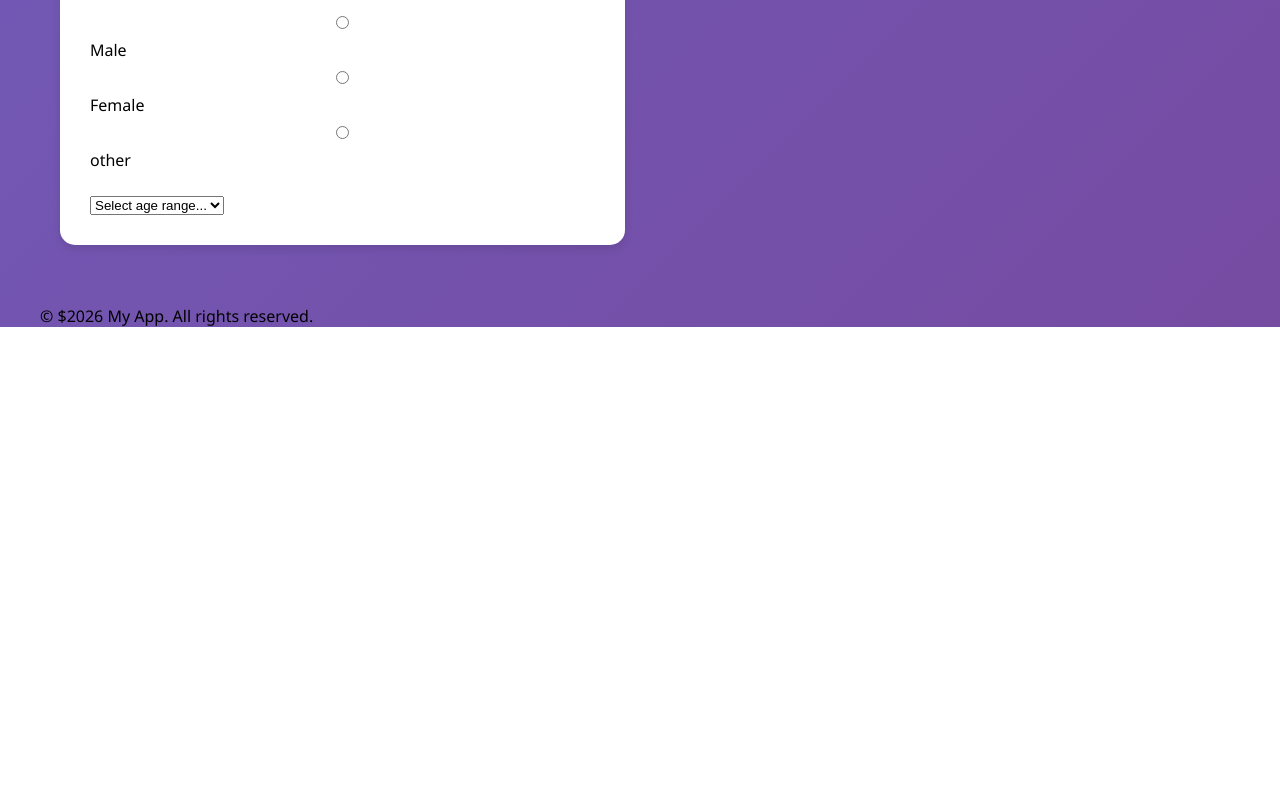
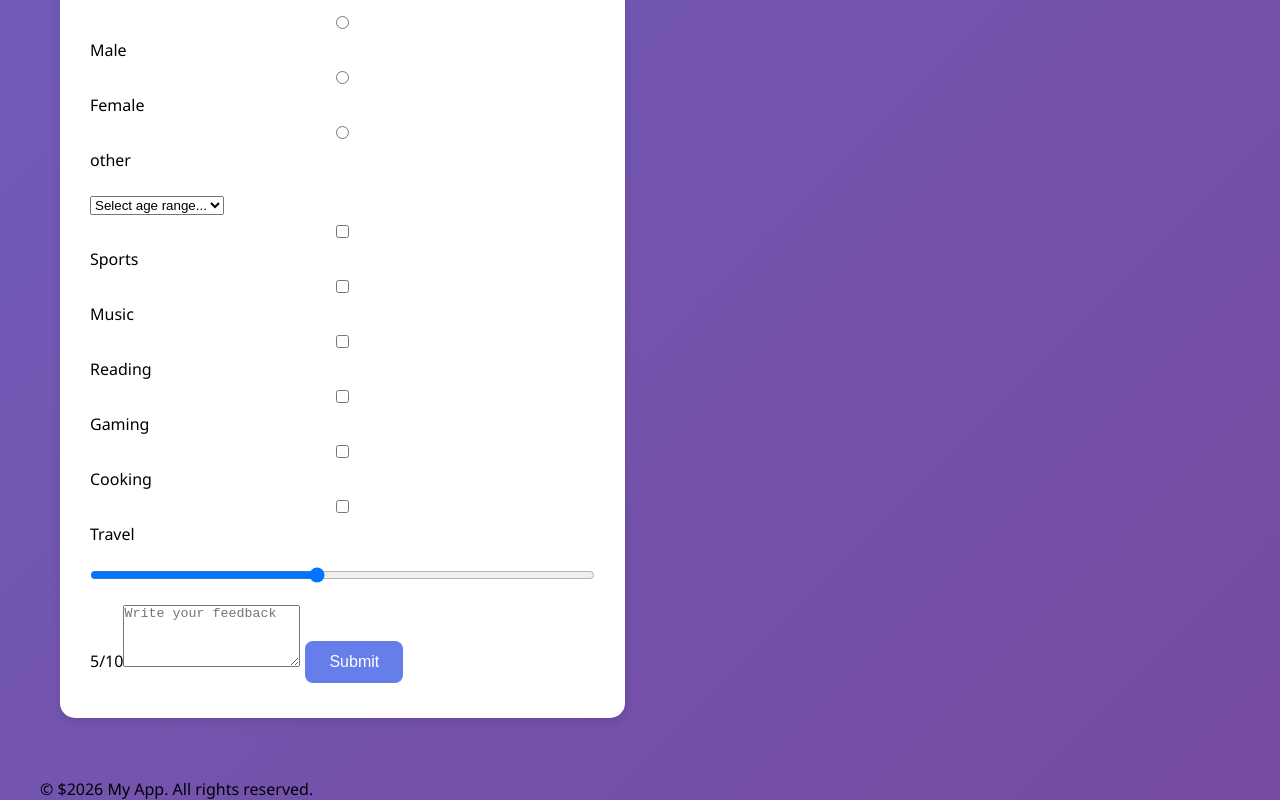
Before and after one commit to Priyanshurawat02/my-react-practice, a React (Vite) app: page / in a window 1280 px wide. Shown: the part 4784-5584 px from the top of the page. Before the commit the page ends 5111 px from the top, so only its background shows below. Built offline with nearby package versions, Linux system fonts and the light colour scheme.

Commit message:
Challenge 23 Complete: Built SurveyForm with radio buttons, dropdown, checkboxes array, range slider, textarea, and submit summary

```diff
--- a/src/SurveyForm.jsx
+++ b/src/SurveyForm.jsx
@@ -10,6 +10,17 @@ export default function SurveyForm() {
     const [satisfaction, setSatisfaction] =useState(5);
     const [feedback, setFeedback] =useState("");
     const [submitted, setSubmitted] =useState(false);
+
+    const handleSubmit =(e) =>{
+        e.preventDefault();
+        setSubmitted(true);
+        // setInterests([]);
+        // setGenders("");
+        // setSatisfaction(5);
+        // setAgeRange("");
+        // setName("");
+        // setFeedback("");
+    }
 
     return (
         <div>
@@ -49,6 +60,113 @@ export default function SurveyForm() {
                 <option value="46+">46+</option>
             </select>
 
+            <label>
+                <input
+                type="checkbox"
+                checked={interests.includes("sports")}
+                onChange={(e) =>{
+                    if(e.target.checked) {
+                        setInterests([...interests,"sports"])
+                    }else {
+                        setInterests(interests.filter(i =>i !== "sports"))
+                    }
+                }}></input>
+                Sports
+            </label>
+
+              <label>
+                <input
+                type="checkbox"
+                checked={interests.includes("music")}
+                onChange={(e) =>{
+                    if(e.target.checked) {
+                        setInterests([...interests,"music"])
+                    }else {
+                        setInterests(interests.filter(i =>i !== "music"))
+                    }
+                }}></input>
+                Music
+            </label>
+
+              <label>
+                <input
+                type="checkbox"
+                checked={interests.includes("reading")}
+                onChange={(e) =>{
+                    if(e.target.checked) {
+                        setInterests([...interests,"reading"])
+                    }else {
+                        setInterests(interests.filter(i =>i !== "reading"))
+                    }
+                }}></input>
+                Reading
+            </label>
+
+              <label>
+                <input
+                type="checkbox"
+                checked={interests.includes("gaming")}
+                onChange={(e) =>{
+                    if(e.target.checked) {
+                        setInterests([...interests,"gaming"])
+                    }else {
+                        setInterests(interests.filter(i =>i !== "gaming"))
+                    }
+                }}></input>
+                Gaming
+            </label>
+
+              <label>
+                <input
+                type="checkbox"
+                checked={interests.includes("cooking")}
+                onChange={(e) =>{
+                    if(e.target.checked) {
+                        setInterests([...interests,"cooking"])
+                    }else {
+                        setInterests(interests.filter(i =>i !== "cooking"))
+                    }
+                }}></input>
+                Cooking
+            </label>
+
+              <label>
+                <input
+                type="checkbox"
+                checked={interests.includes("travel")}
+                onChange={(e) =>{
+                    if(e.target.checked) {
+                        setInterests([...interests,"travel"])
+                    }else {
+                        setInterests(interests.filter(i =>i !== "travel"))
+                    }
+                }}></input>
+                Travel
+            </label>
+            <input
+            type="range"
+            min="1"
+            max="10"
+            value={satisfaction}
+            onChange={(e) =>setSatisfaction(e.target.value)}
+            />
+            <span>{satisfaction}/10</span>
+
+            <textarea placeholder="Write your feedback"
+            value={feedback}
+            onChange={(e) =>setFeedback(e.target.value)}
+            rows={4}></textarea>
+            <button onClick={handleSubmit}>Submit</button>
+            {submitted && (
+                <div>
+                    <h3>Thank you {name}!</h3>
+                    <p>Gender: {genders}</p>
+                    <p>Age Range: {ageRange}</p>
+                    <p>Interests: {interests.join(",")}</p>
+                    <p>Satisfaction:{satisfaction}</p>
+                    <p>Feedback: {feedback}</p>
+                    </div>
+            )}
         </div>
     )
 }
```
